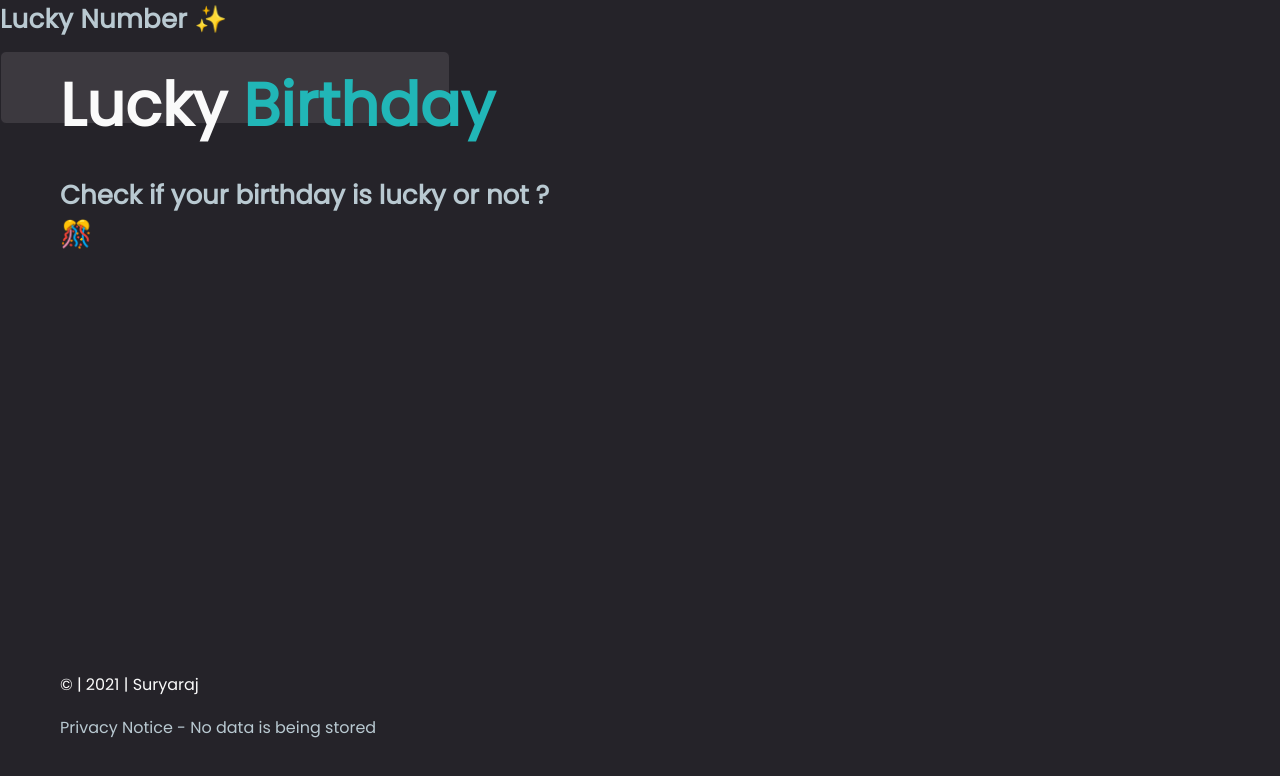
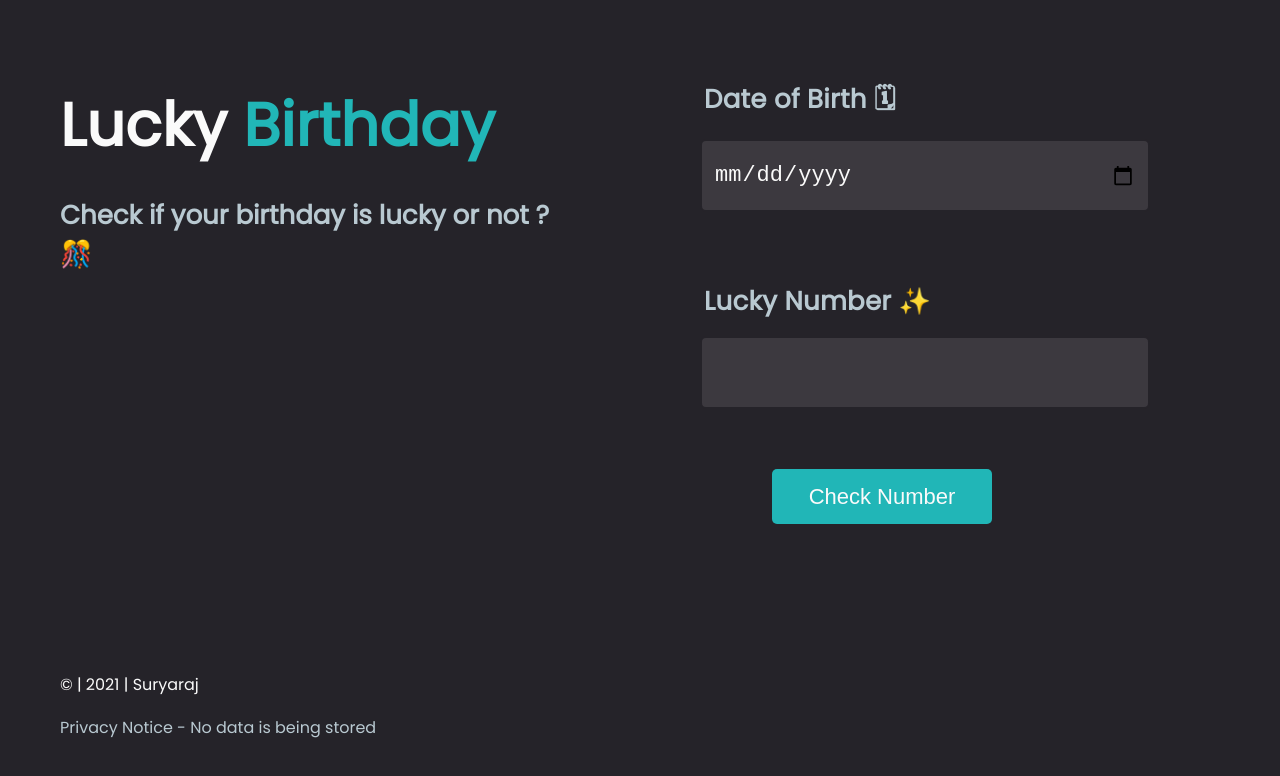
Before and after one commit to suryaraj1/Lucky-Birthday, a React (Create React App) app: page / in a window 1280 px wide. Shown: the top 776 px of the page. Built offline with nearby package versions, Linux system fonts and the light colour scheme.

Commit message:
Add Button, RightSection

```diff
--- a/src/App.js
+++ b/src/App.js
@@ -1,13 +1,13 @@
 import React from 'react';
 import './App.css';
-import InputComponent from './components/InputComponent/InputComponent';
 import LeftSection from './components/LeftSection/LeftSection';
+import RightSection from './components/RightSection/RightSection';
 
 const App = () => {
     return (
         <div>
             <LeftSection />
-            <InputComponent />
+            <RightSection />
         </div>
     )
 }
--- /dev/null
+++ b/src/components/Button/Button.css
@@ -0,0 +1,28 @@
+.btn-wrapper {
+  display: flex;
+  justify-content: center;
+  width: 70%;
+  margin-top: 10px;
+}
+
+.btn-wrapper button {
+  height: 55px;
+  width: 220px;
+  border-radius: 5px;
+  border: none;
+  outline: none;
+  cursor: pointer;
+  color: #fafafa;
+  font-size: 22px;
+  font-weight: 500;
+  background: #21b6b7;
+  transition: 0.4s ease;
+}
+
+.btn-wrapper button:hover {
+  box-shadow: 2px 2px 20px #21b6b7;
+}
+
+.btn-wrapper button:active {
+  transform: scale(0.96);
+}
--- /dev/null
+++ b/src/components/Button/Button.js
@@ -0,0 +1,12 @@
+import React from 'react';
+import './Button.css';
+
+const Button = () => {
+    return (
+        <div className='btn-wrapper'>
+            <button>Check Number</button>
+        </div>
+    )
+}
+
+export default Button;
--- a/src/components/Header/Header.css
+++ b/src/components/Header/Header.css
@@ -1,4 +1,8 @@
 @import url("https://fonts.googleapis.com/css2?family=Poppins:wght@200;400&display=swap");
+
+.header-wrapper {
+  margin-top: 20px;
+}
 
 .header-main-text {
   font-size: 60px;
--- a/src/components/InputComponent/InputComponent.css
+++ b/src/components/InputComponent/InputComponent.css
@@ -1,21 +1,30 @@
+.input-wrapper {
+  margin-bottom: 50px;
+  margin-top: 20px;
+}
+
 .input-label {
   color: #b9c9d1;
   font-size: 26px;
   font-weight: 700;
   letter-spacing: 0.3px;
-  margin-bottom: 12px;
+  margin-bottom: 15px;
+  margin-left: 4px;
 }
 
 .input-box {
   width: 450px;
   height: 73px;
   outline: none;
-  border: 1px solid #252329;
+  border: 2px solid #252329;
   background: #3c393f;
   border-radius: 6px;
   transition: 0.4s ease;
+  padding: 8px 12px;
+  font-size: 22px;
+  color: #fafafa;
 }
 
 .input-box:focus {
-  border: 1px solid #21b6b7;
+  border: 2px solid #21b6b7;
 }
--- a/src/components/InputComponent/InputComponent.js
+++ b/src/components/InputComponent/InputComponent.js
@@ -14,7 +14,7 @@ class InputComponent extends React.Component {
         return (
             <div className='input-wrapper'>
                 <p className='input-label'>{
-                    inputType === 'Date' ? 'Date of Birth 🗓' :
+                    inputType === 'date' ? 'Date of Birth 🗓' :
                     'Lucky Number ✨'
                 }</p>
                 <input
--- /dev/null
+++ b/src/components/RightSection/RightSection.css
@@ -0,0 +1,14 @@
+.right-section-wrapper {
+  height: 100%;
+}
+
+.right-section-container {
+  height: 100%;
+  position: absolute;
+  right: 0;
+  padding: 60px;
+  display: flex;
+  width: 50%;
+  flex-direction: column;
+  justify-content: flex-start;
+}
--- /dev/null
+++ b/src/components/RightSection/RightSection.js
@@ -0,0 +1,18 @@
+import React from 'react';
+import Button from '../Button/Button';
+import InputComponent from '../InputComponent/InputComponent';
+import './RightSection.css';
+
+const RightSection = () => {
+    return (
+        <div className='right-section-wrapper'>
+            <div className='right-section-container'>
+                <InputComponent inputType='date' />
+                <InputComponent />
+                <Button />
+            </div>
+        </div>
+    )
+}
+
+export default RightSection;
```
